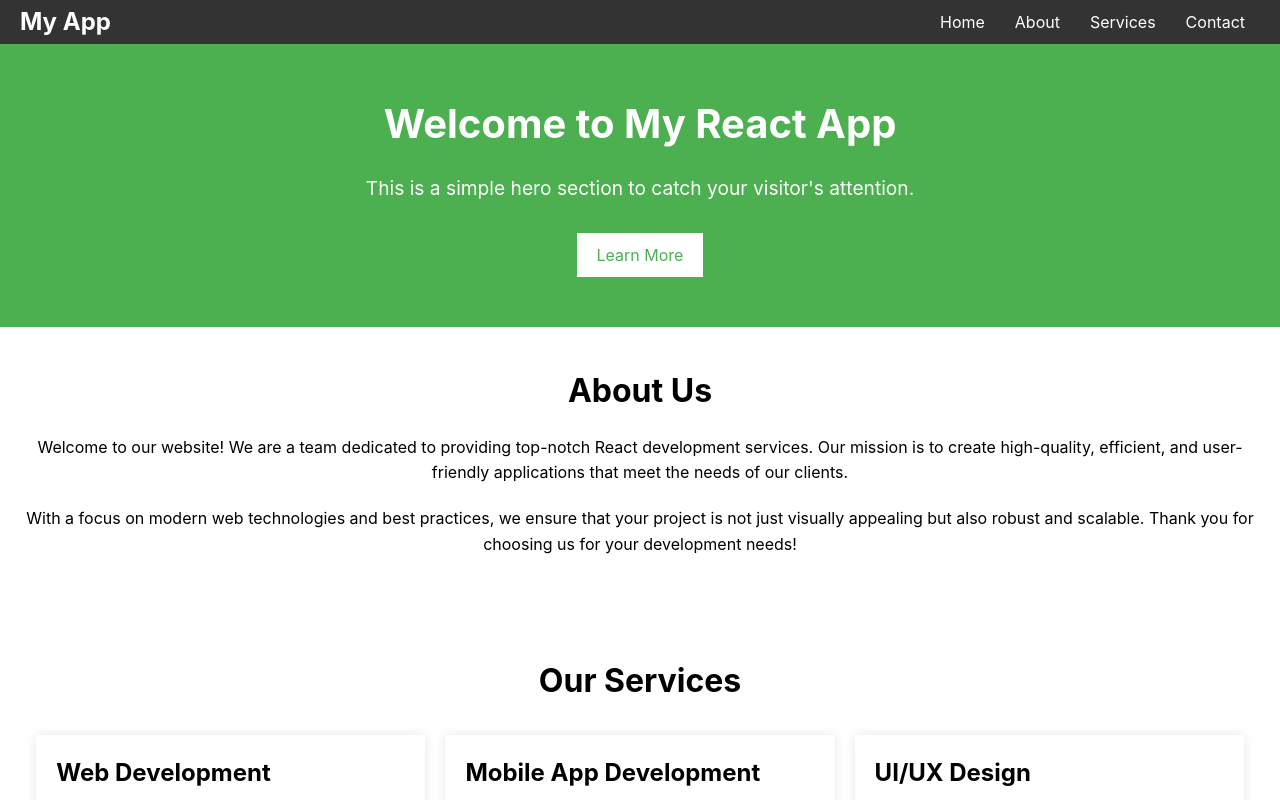
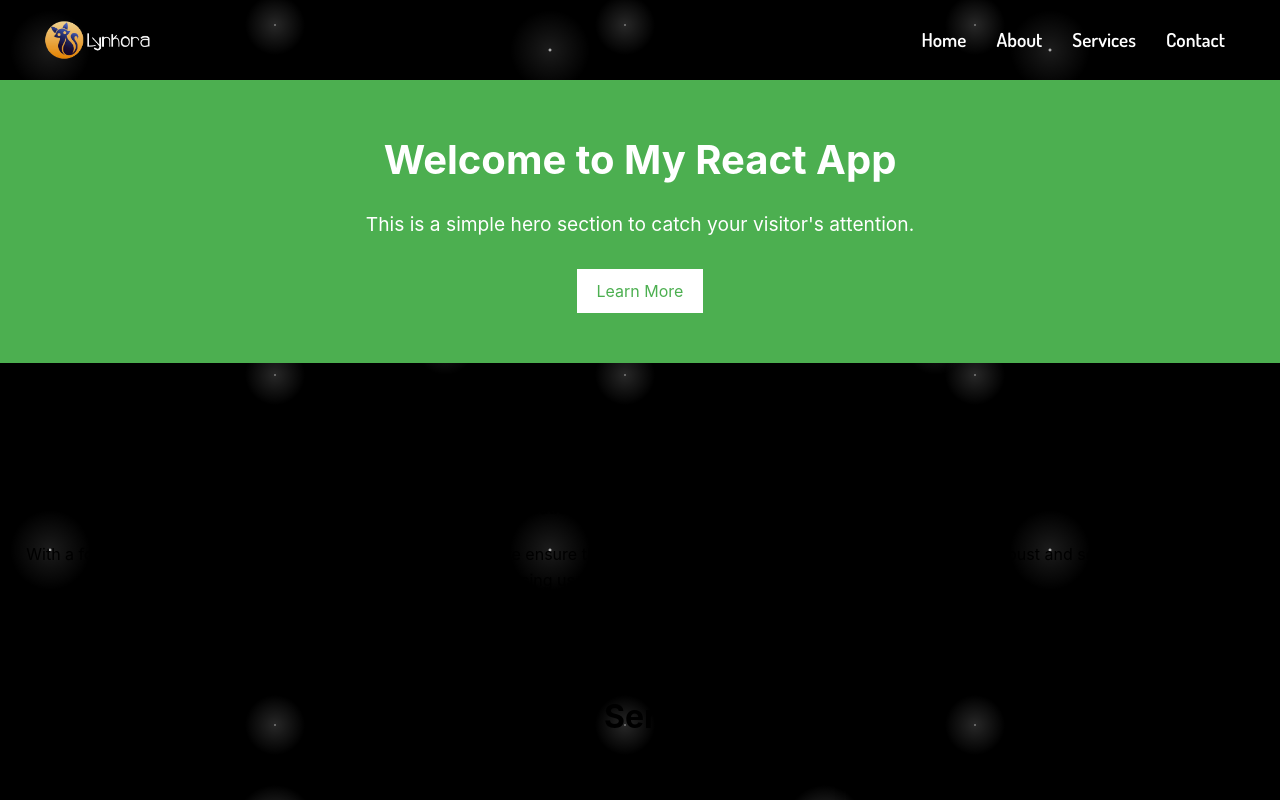
Before and after one commit to BullionBear/lynkora-single-page, a React (Create React App) app: page / in a window 1280 px wide. Shown: the top 800 px of the page. Built offline with nearby package versions, Linux system fonts and the light colour scheme.

Commit message:
use cute header font

```diff
--- a/public/index.html
+++ b/public/index.html
@@ -6,6 +6,11 @@
     <title>My Single Page App</title>
     <!-- Favicon -->
     <link rel="icon" href="./favicon.ico" />
+    <!-- Preconnect to Google Fonts -->
+    <link rel="preconnect" href="https://fonts.googleapis.com">
+    <link rel="preconnect" href="https://fonts.gstatic.com" crossorigin>
+    <!-- Link to the Google Font 'Dosis' -->
+    <link href="https://fonts.googleapis.com/css2?family=Dosis:wght@600&display=swap" rel="stylesheet">
 </head>
 <body>
     <div id="root"></div>
--- a/src/components/Header/Header.css
+++ b/src/components/Header/Header.css
@@ -1,17 +1,43 @@
 /* Header.css */
 
 .header {
-    background-color: #333;
+    background-color: transparent;
     color: white;
     display: flex;
     justify-content: space-between;
     align-items: center;
-    padding: 0 20px;
+    padding: 0 40px;
+    height: 60px; /* Height of the header */
+    /* Apply the Google Font 'Dosis' */
+    font-family: 'Dosis', sans-serif;
+    font-weight: 600; /* Match the weight you chose (600) */
 }
 
-.header .logo {
-    font-size: 1.5rem;
-    font-weight: bold;
+.header .logo img {
+    height: auto;
+    width: 80px; /* Default size */
+}
+
+/* Larger devices */
+@media (min-width: 768px) {
+    .header .logo img {
+        width: 120px; /* Larger logo for larger devices */
+    }
+    .header {
+        height: 80px; /* Height for larger devices */
+        padding: 0 40px;
+    }
+}
+
+/* Smaller devices */
+@media (max-width: 480px) {
+    .header .logo img {
+        width: 60px; /* Smaller logo for smaller devices */
+    }
+    .header {
+        height: 50px; /* Height for smaller devices */
+        padding: 0 20px;
+    }
 }
 
 .header .navigation {
@@ -23,6 +49,7 @@
     text-decoration: none;
     padding: 10px 15px;
     transition: background-color 0.3s;
+    font-size: 1.2rem; /* Increased font size */
 }
 
 .header .navigation a:hover {
--- a/src/components/Header/Header.js
+++ b/src/components/Header/Header.js
@@ -5,11 +5,10 @@ function Header() {
     return (
         <header className="header">
             <div className="logo">
-                {/* You can add your logo image or text here */}
-                My App
+                {/* Correct way to reference the image in the public folder */}
+                <img src="/images/logo.png" alt="Logo" />
             </div>
             <nav className="navigation">
-                {/* Add your navigation links here */}
                 <a href="#home">Home</a>
                 <a href="#about">About</a>
                 <a href="#services">Services</a>
--- a/src/index.css
+++ b/src/index.css
@@ -93,3 +93,16 @@ strong {
     scroll-behavior: auto !important;
   }
 }
+
+/* Starlight background effect */
+body {
+    margin: 0;
+    font-family: Arial, sans-serif;
+    background-color: #000; /* Base color - dark for a night sky */
+    background-image: radial-gradient(white, rgba(255,255,255,.2) 2px, transparent 40px),
+                      radial-gradient(white, rgba(255,255,255,.15) 1px, transparent 30px),
+                      radial-gradient(white, rgba(255,255,255,.1) 2px, transparent 40px),
+                      radial-gradient(rgba(255,255,255,.4), rgba(255,255,255,.1) 2px, transparent 30px);
+    background-size: 550px 550px, 350px 350px, 500px 500px, 490px 490px;
+    background-position: 0 0, 100px 200px, 300px 300px, 200px 100px;
+}
```
Also changed, not shown: public/images/logo.png (added).
